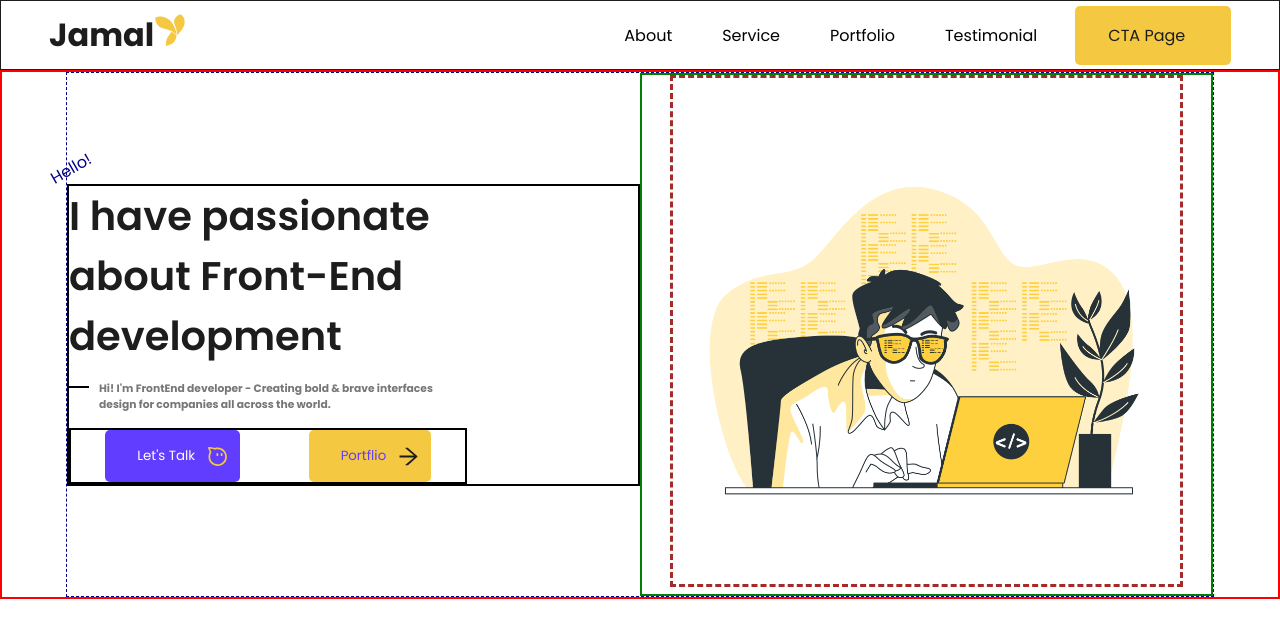
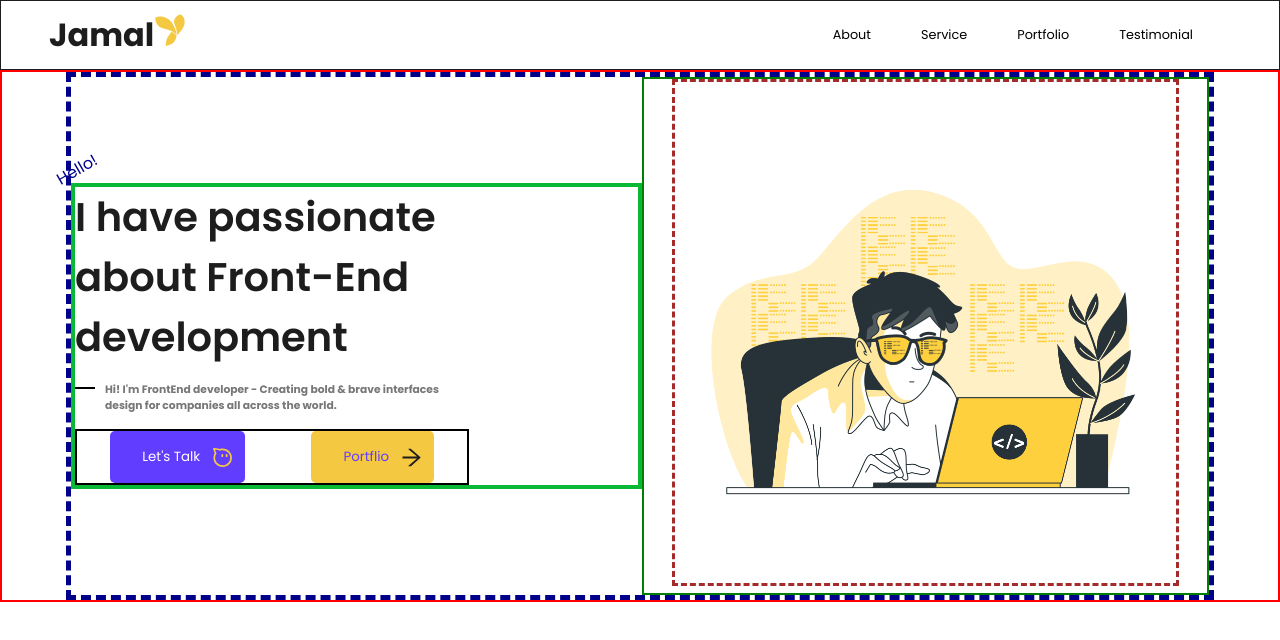
Before and after one commit to jamalEden3/my-portfolio, a React (Create React App) app: page / in a window 1280 px wide. Shown: the top 640 px of the page. Built offline with nearby package versions, Linux system fonts and the light colour scheme.

Commit message:
finish about section

```diff
--- a/src/components/about/about.style.scss
+++ b/src/components/about/about.style.scss
@@ -1,10 +1,13 @@
 @import '../../styles/variables.scss';
 .about {
     border: 2px solid red;
-    padding: 0 4rem;
+    padding: 2rem .8rem;
+    @include breakpoint(md) {
+        padding: 0 4rem;
+    }
 
     &__infos {
-        border: 1px dashed darkblue;
+        border: 5px dashed darkblue;
         display: flex;
         align-items: center;
         justify-content: center;
@@ -17,21 +20,37 @@
     }
 
     &__info {
-        border: 2px solid #000;
+        border: 4px solid rgb(9, 184, 53);
         display: flex;
         flex-direction: column;
+        justify-content: center;
+        align-items: center;
         flex: 1;
         position: relative;
+        text-align: center;
+        margin: 20px 0;
+        @include breakpoint(md) {
+            text-align: left;
+            justify-content: flex-start;
+            align-items: flex-start;
+            margin: 0;
+        }
     }
 
     &__image-box {
-        border: 2px solid green;
-        flex: 1;
         text-align: center;
+        @include breakpoint(md) {
+            border: 2px solid green;
+            flex: 1;
+        }
+
     }
     &__image {
-        width: 90%;
+        width: 50%;
         border: 3px dashed brown;
+        @include breakpoint(md) {
+            width: 90%;
+        }
     }
 
     &__hello {
@@ -42,8 +61,11 @@
         color: darkblue;
     }
     &__title {
-        font-size: 40px;
+        font-size: 20px;
         font-weight: 600;
+        @include breakpoint(md) {
+            font-size: 40px;
+        }
     }
     &__bio {
         margin: 15px 0;
--- a/src/components/navigation/navigation.jsx
+++ b/src/components/navigation/navigation.jsx
@@ -53,7 +53,6 @@ function Navigation() {
                         <Link to="/" className="nav__link" onClick={menuToggle}>Testimonial</Link>
                     </li>
                 </ul>
-                    <button className="nav__btn btn">CTA Page</button>
             </nav>
             <div className="nav__toggle">
                 {!openMenu ?
--- a/src/components/navigation/navigation.style.scss
+++ b/src/components/navigation/navigation.style.scss
@@ -43,6 +43,7 @@
 
         &__item {
             padding: 0.75rem 1.25rem;
+            font-size: .8rem;
         }
         &__item:not(:last-child) {
             margin-bottom: $m-2;
@@ -57,27 +58,6 @@
             color: $yellow;
             @include breakpoint(md) {
                 color: #000;
-            }
-        }
-
-        &__btn {
-            padding: 0.75rem 1.25rem;
-            border-radius: 5px;
-            font-size: 1rem;
-            background-color: $yellow;
-            color: $dark;
-            border: 1px solid transparent;
-            transition: 0.5s ease all;
-
-            &:hover {
-                border-color: $yellow;
-                background-color: rgba($yellow, 0.1);
-                color: $yellow;
-            }
-            &:active {
-                border-color: $yellow;
-                color: $yellow;
-                background: linear-gradient(rgba($yellow, 0.1), rgba($yellow, 0.2));
             }
         }
         &__toggle {
```
